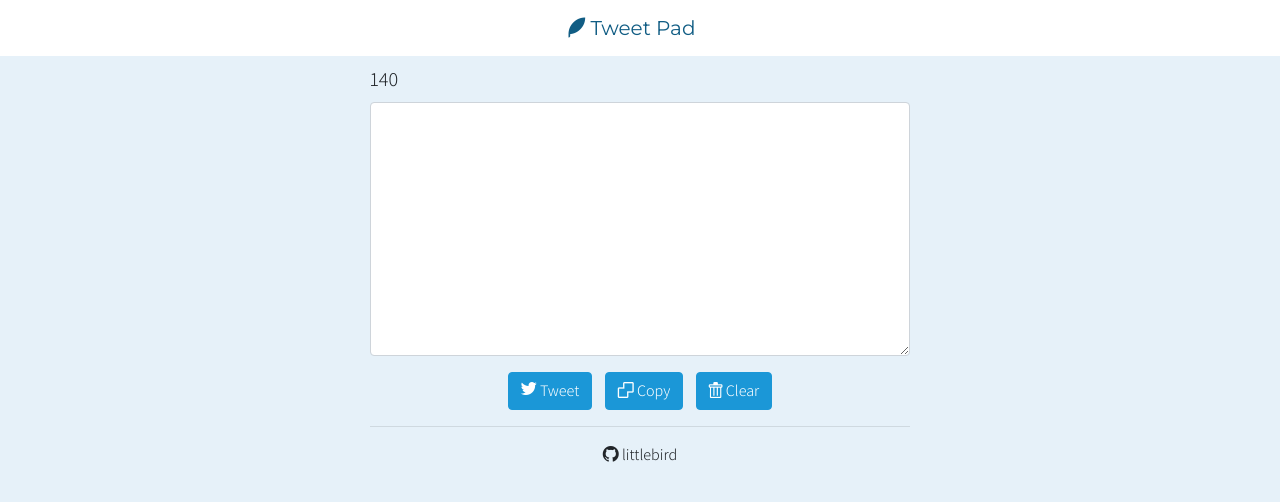
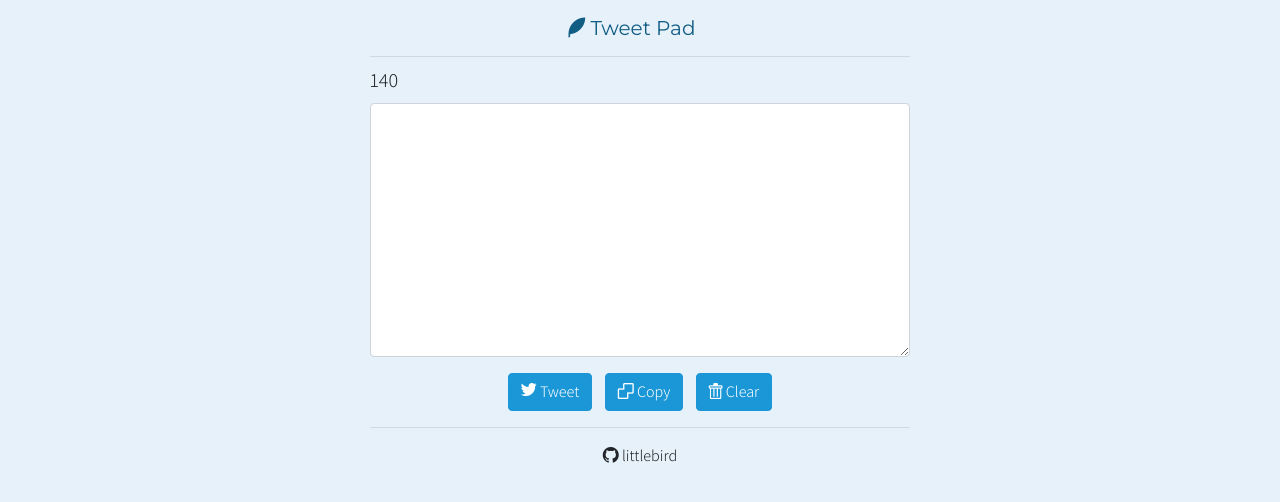
Before and after one commit to littlebirdjp/tweet-pad, a website: page index.html in a window 1280 px wide. Drawn offline with nearby package versions, Linux system fonts and the light colour scheme; files whose address does not match are found by name.

Commit message:
Edit styles

```diff
--- a/index.html
+++ b/index.html
@@ -21,6 +21,8 @@
   <div class="row">
 
     <div class="offset-md-3 col-md-6">
+
+      <hr class="lead mt-0 mb-0">
 
       <p class="lead mt-2 mb-2">
         <span id="result">140</span>
--- a/sass/style.scss
+++ b/sass/style.scss
@@ -53,13 +53,13 @@
   color: $gray-900;
 }
 .navbar {
-  background: #fff !important;
+  background: none !important;
 }
 .navbar-brand {
   font-family: 'Montserrat', sans-serif;
 }
 .navbar-light .navbar-brand,
-.navbar-light .navbar-bran:hover {
+.navbar-light .navbar-brand:hover {
   color: #115d84;
 }
 .lead,
```
Also changed, not shown: css/style.css, 1 other file.
